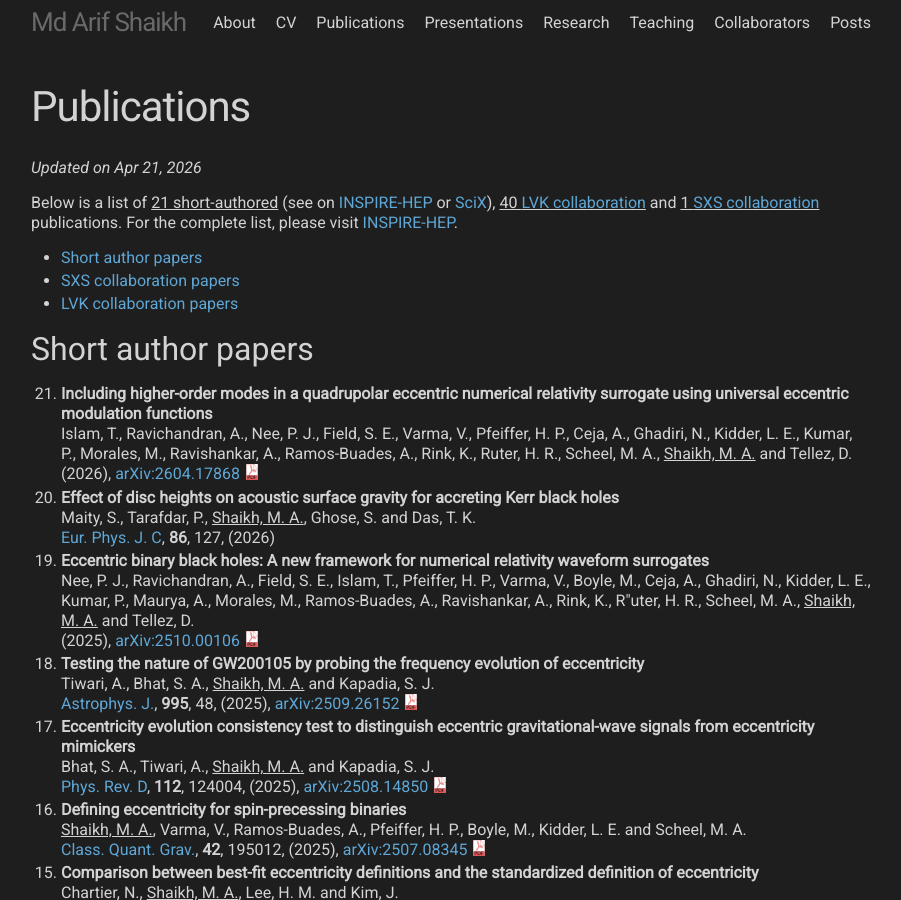
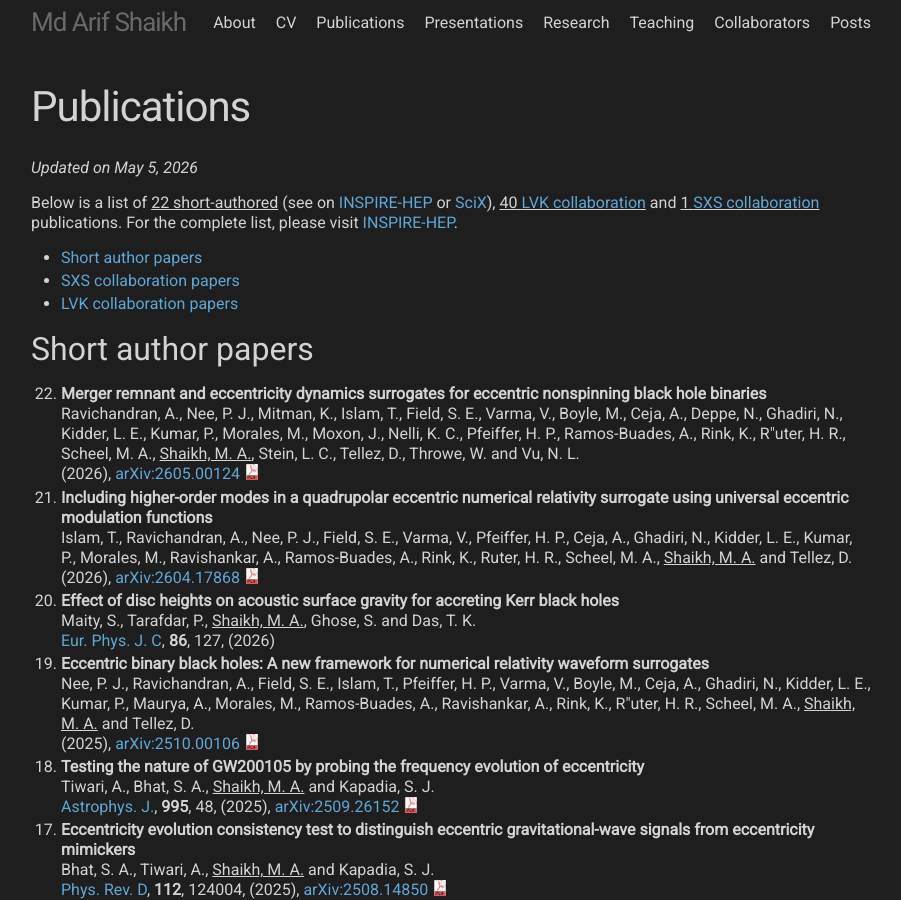
Before and after one commit to md-arif-shaikh/md-arif-shaikh.github.io, a Jekyll site: the page built from 03_publications.html, in a window 1280 px wide and 900 px high. Shown: the whole window, without its empty margins (189-1090 px from the left). Built offline with Jekyll 4.4.1, drawn with Linux system fonts in a browser that asks for light colours; a style sheet for code colours, icons or effects is not loaded.

Commit message:
add remnant surrogate paper

```diff
--- a/03_publications.html
+++ b/03_publications.html
@@ -2,7 +2,7 @@
 title: "Publications"
 permalink: /publications/
 layout: page
-update_date: 21-04-2026
+update_date: 05-05-2026
 ---
 {% assign short_paper_count = site.data.short_author | size %}
 {% assign lvk_paper_count = site.data.lvk | size %}
--- a/_data/short_author.bib
+++ b/_data/short_author.bib
@@ -1,3 +1,13 @@
+@article{Ravichandran:2026iec,
+    author = "Adhrit Ravichandran and Peter James Nee and Keefe Mitman and Tousif Islam and Scott E. Field and Vijay Varma and Michael Boyle and Andrea Ceja and Nils Deppe and Noora Ghadiri and Lawrence E. Kidder and Prayush Kumar and Marlo Morales and Jordan Moxon and Kyle C. Nelli and Harald P. Pfeiffer and Antoni Ramos-Buades and Katie Rink and Hannes R. R{\"u}ter and Mark A Scheel and Shaikh, Md Arif and Leo C. Stein and Daniel Tellez and William Throwe and Nils L. Vu",
+    title = "{Merger remnant and eccentricity dynamics surrogates for eccentric nonspinning black hole binaries}",
+    eprint = "2605.00124",
+    archivePrefix = "arXiv",
+    primaryClass = "gr-qc",
+    month = "4",
+    year = "2026"
+}
+
 @article{Islam:2026blk,
     author = "Tousif Islam and Adhrit Ravichandran and Peter James Nee and Scott E. Field and Vijay Varma and Harald P. Pfeiffer and Andrea Ceja and Noora Ghadiri and Lawrence E. Kidder and Prayush Kumar and Marlo Morales and Abhishek Ravishankar and Antoni Ramos-Buades and Katie Rink and Hannes R. Ruter and Mark A. Scheel and Shaikh, Md Arif and Daniel Tellez",
     title = "{Including higher-order modes in a quadrupolar eccentric numerical relativity surrogate using universal eccentric modulation functions}",
--- a/_data/short_author.yaml
+++ b/_data/short_author.yaml
@@ -1,3 +1,12 @@
+Ravichandran:2026iec:
+  author: "Ravichandran, A., Nee, P. J., Mitman, K., Islam, T., Field, S. E., Varma, V., Boyle, M., Ceja, A., Deppe, N., Ghadiri, N., Kidder, L. E., Kumar, P., Morales, M., Moxon, J., Nelli, K. C., Pfeiffer, H. P., Ramos-Buades, A., Rink, K., R\"uter, H. R., Scheel, M. A., <u>Shaikh, M. A.</u>, Stein, L. C., Tellez, D., Throwe, W. and Vu, N. L."
+  title: "Merger remnant and eccentricity dynamics surrogates for eccentric nonspinning black hole binaries"
+  eprint: "2605.00124"
+  archiveprefix: "arXiv"
+  primaryclass: "gr-qc"
+  month: "4"
+  year: "2026"
+  entrytype: "article"
 Islam:2026blk:
   author: "Islam, T., Ravichandran, A., Nee, P. J., Field, S. E., Varma, V., Pfeiffer, H. P., Ceja, A., Ghadiri, N., Kidder, L. E., Kumar, P., Morales, M., Ravishankar, A., Ramos-Buades, A., Rink, K., Ruter, H. R., Scheel, M. A., <u>Shaikh, M. A.</u> and Tellez, D."
   title: "Including higher-order modes in a quadrupolar eccentric numerical relativity surrogate using universal eccentric modulation functions"
```
